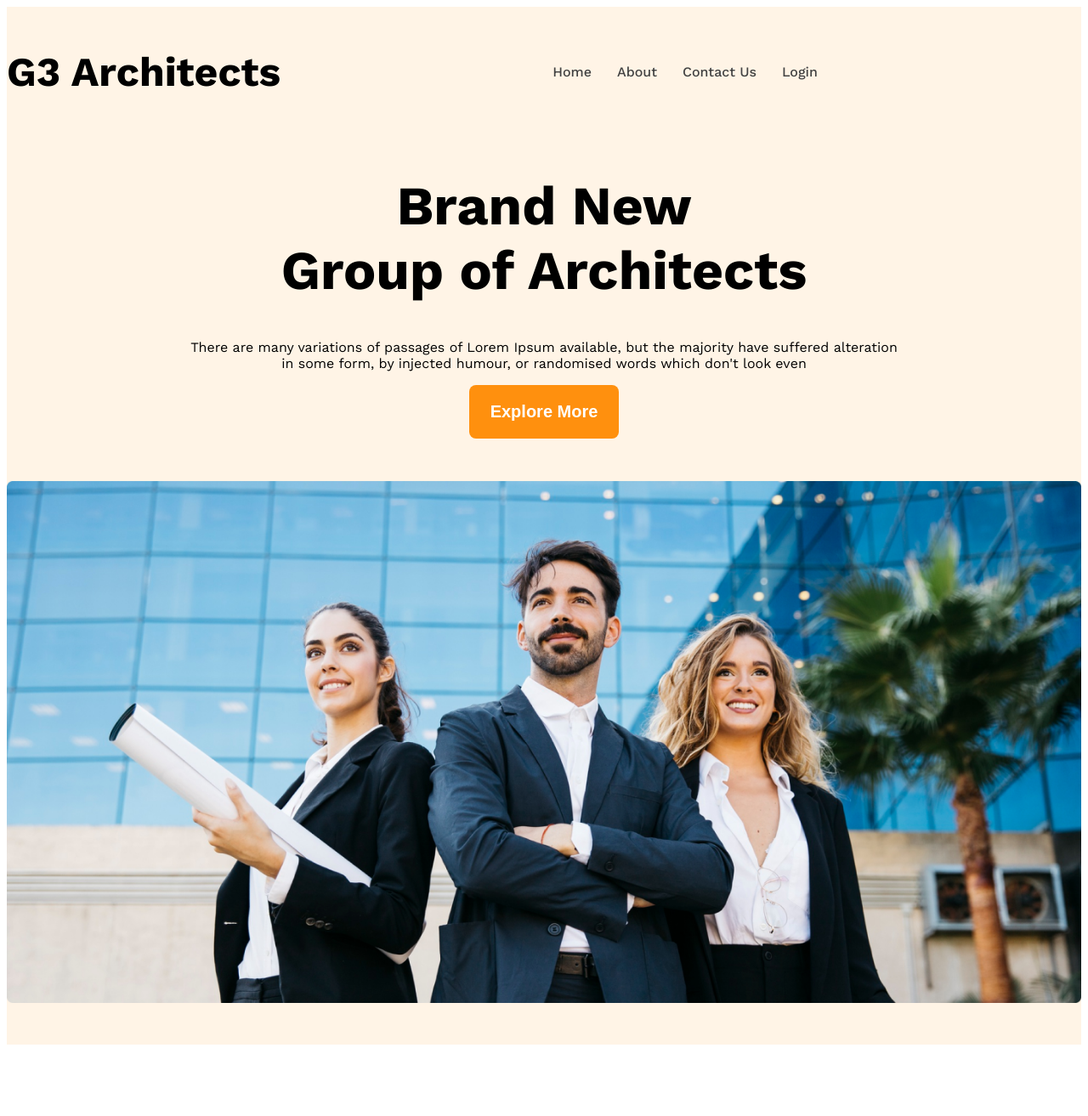
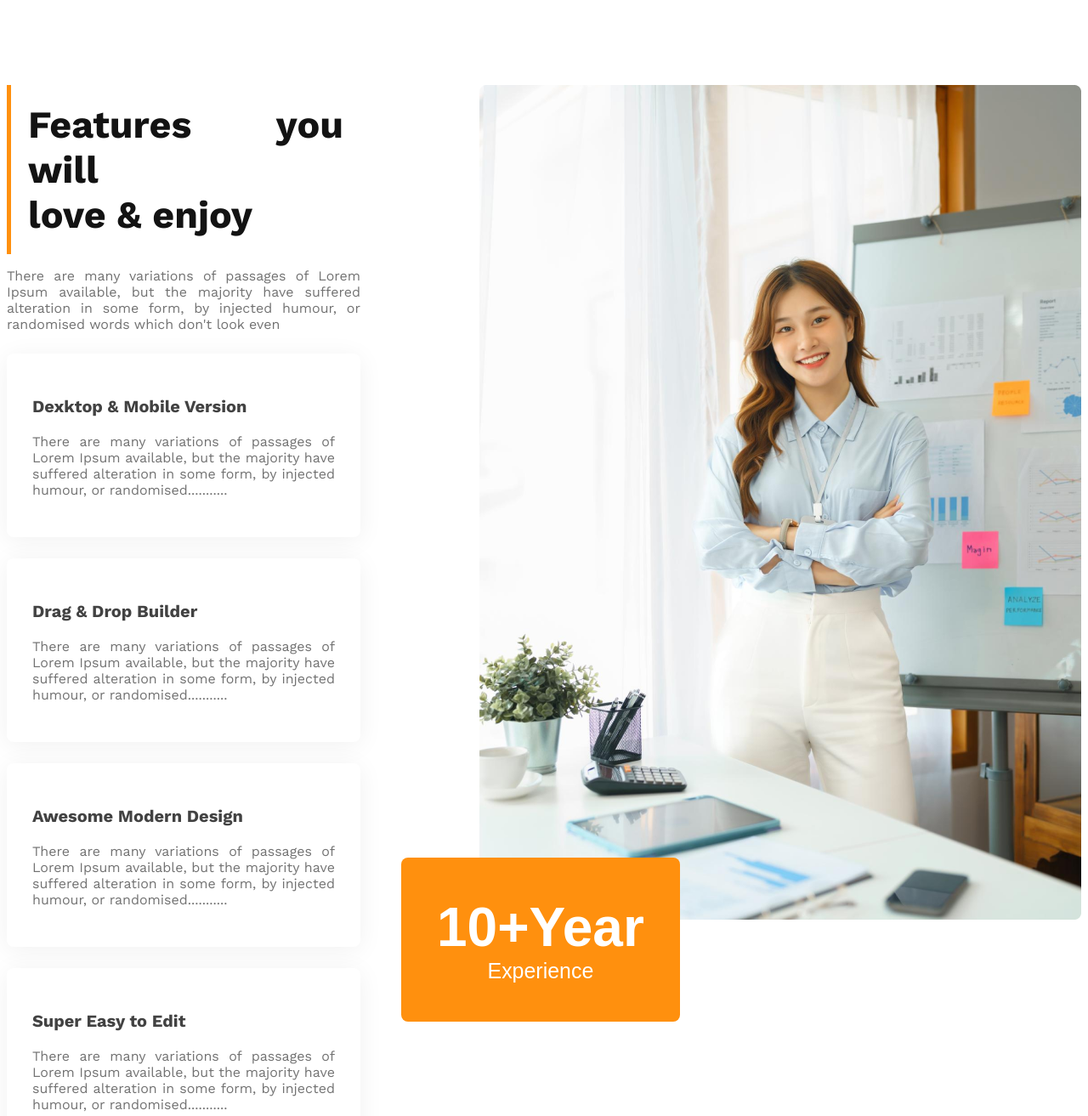
Before and after one commit to einadid/g3-architects-resources, a plain HTML site: page index..html in a window 1280 px wide. Shown: the top 1313 px of the page at 85% size. Drawn offline with nearby package versions, Linux system fonts and the light colour scheme.

Commit message:
add feature and enjoy section

```diff
--- a/index..html
+++ b/index..html
@@ -6,11 +6,11 @@
     <title>G3 Architects</title>
     <link rel="stylesheet" href="./styles.css/architects.css">
 </head>
-<body class="work-sans">
-    <header class="bg-light">
+<body class="work-sans justify">
+    <!-- <header class="bg-light">
         <nav class="navbar display-flex">
             <h3 class="brand">G3 Architects</h3>
-            <ul class="navbar display-flex">
+            <ul class="nav-link display-flex">
                 <li class="nav-item"><a href="" class="nav-link text-gray">Home</a></li>
                 <li class="nav-item"><a href="" class="nav-link text-gray">About</a></li>
                 <li class="nav-item"><a href="" class="nav-link text-gray">Contact Us</a></li>
@@ -27,9 +27,9 @@
         </div>
 
 
-    </header>
+    </header> -->
     <main>
-        <section class="teams display-flex">
+        <!-- <section class="teams display-flex">
             <div class="team-img-container">
                 <img src="./images/team1.png" alt="">
                 <img src="./images/team2.png" alt="">
@@ -46,7 +46,48 @@
                 </p>
                 <button class="btn-primary">Explore More</button>
             </div>
+        </section> -->
+
+        <section class="feature-enjoy display-flex ">
+            <div>
+                <h3 id="feature-margin" class="feature-enjoy-title">Features you will <br>love & enjoy </h3>
+                <p class="feature-enjoy-des text-light-gray">There are many variations of passages of Lorem Ipsum available, but the majority have suffered alteration in some form, by injected humour, or randomised words which don't look even</p>
+
+                <div class="enjoy-card ">
+                    <h3 class="enjoy-h3 text-gray">Dexktop & Mobile Version</h3>
+                    <p class="text-light-gray">There are many variations of passages of Lorem Ipsum available, but the majority have suffered alteration in some form, by injected humour, or randomised...........</p>
+                </div>
+
+                <div class="enjoy-card ">
+                    <h3 class="enjoy-h3 text-gray">Drag & Drop Builder</h3>
+                    <p class="text-light-gray">There are many variations of passages of Lorem Ipsum available, but the majority have suffered alteration in some form, by injected humour, or randomised...........</p>
+                </div>
+
+                <div class="enjoy-card ">
+                    <h3 class="enjoy-h3 text-gray">Awesome Modern Design</h3>
+                    <p class="text-light-gray">There are many variations of passages of Lorem Ipsum available, but the majority have suffered alteration in some form, by injected humour, or randomised...........</p>
+                </div>
+
+                <div class="enjoy-card ">
+                    <h3 class="enjoy-h3 text-gray">Super Easy to Edit</h3>
+                    <p class="text-light-gray">There are many variations of passages of Lorem Ipsum available, but the majority have suffered alteration in some form, by injected humour, or randomised...........</p>
+                </div>
+
+
+            </div>
+
+            <div>
+                <img class="feature-archi" src="./images/architect.png" alt="">
+                <button id="Experience-logo" class="btn-primary">
+                    <span id="Experience-year">
+                        10+Year
+                    </span> <br>
+                    <span id="Experience-des">
+                        Experience
+                    </span></button>
+            </div>
         </section>
+
 
     </main>
 
--- a/styles.css/architects.css
+++ b/styles.css/architects.css
@@ -9,6 +9,10 @@
 }
 
 /* shared */
+.justify{
+  text-align: justify;
+}
+
 .display-flex {
   display: flex;
 }
@@ -108,26 +112,95 @@ main > section{
 }
 
 
+/* feature-enjoy */
+
+.feature-enjoy{
+  gap: 140px;
+}
+.feature-enjoy-title{
+  color: #131313;
+  font-size: 2.8rem;
+}
+
+#feature-margin{
+  border-left: 5px solid #FF900E;
+  padding: 20px;
+  margin: 0%;
+}
+
+.feature-enjoy-des{
+  font-size: 16px;
+}
+
+.enjoy-h3{
+  font-size: 1.25rem;
+}
+
+.enjoy-card{
+  background-color: white;
+  padding: 30px;
+  box-shadow: 0 4px 30px 0 rgba(0, 0, 0, 0.06);
+  margin: 25px 0;
+  border-radius: 8px;
+}
+
+#Experience-logo{
+  padding: 45px 42px;
+  margin-top: -77px;
+  margin-left: -92px;
+}
+
+#Experience-year{
+  font-size: 4rem;
+  font-weight: bold;
+}
+
+#Experience-des{
+  font-size: 1.56rem;
+  font-weight: 500;
+}
+
+
+
+
 /* responsive media query */
 @media screen and (max-width: 576px) {
   .navbar,
   .nav-link,
+  .feature-enjoy,
   .teams{
     flex-direction: column;
   }
-
   .team-img-container{
     grid-template-columns: repeat(1, 1fr);
   }
-
   .our-features{
     margin: 20px;
   }
+
+  .feature-enjoy{
+    gap: 75px;
+    margin: 20px  ;
+  }
+.feature-archi{
+  width: 100%;
 }
+
+  #Experience-logo{
+    margin-top: -50px;
+    margin-left: 20px;
+    padding: 20px 42px;
+  }
+
+}
+
+
+
 
 /* medium size device */
 @media screen and (min-width: 576px) and (max-width: 992px){
-  .teams{
+  .teams,
+  .feature-enjoy{
     flex-direction: column;
   }
   .team-img-container{
@@ -136,4 +209,13 @@ main > section{
   .our-features{
     margin: 50px auto;
   }
+  .feature-archi{
+  width: 100%;
 }
+
+  #Experience-logo{
+    margin-top: -50px;
+    margin-left: 20px;
+    padding: 30px 42px;
+  }
+}
```
